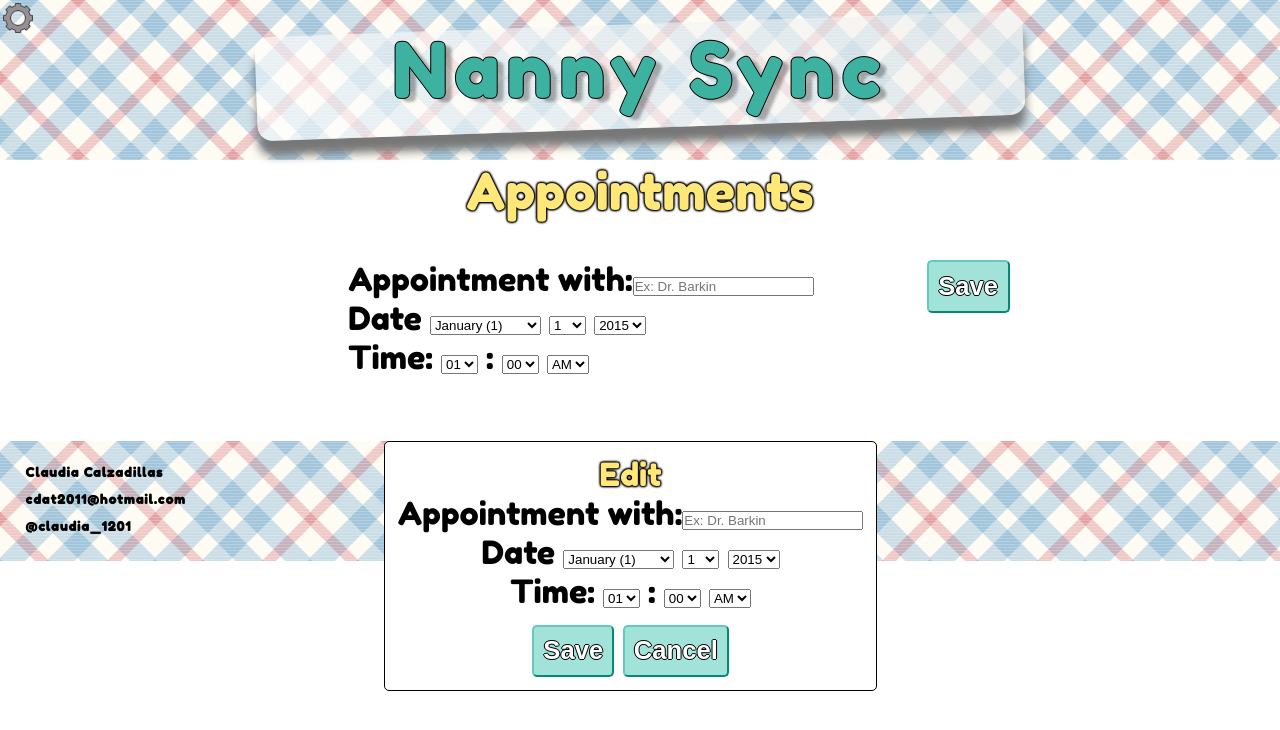
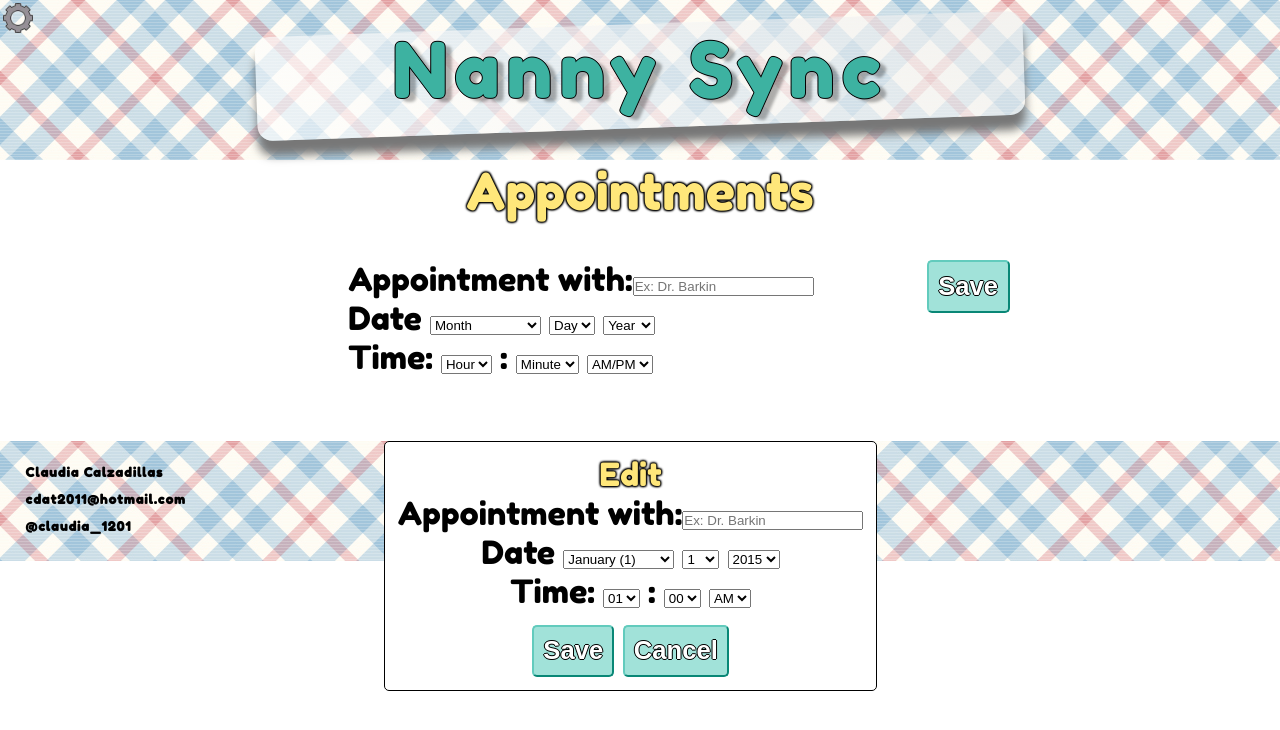
Before and after one commit to claudia1201/Nanny-Sync, a website: page public/test.html at #/appointments in a window 1280 px wide. Drawn offline with Linux system fonts and the light colour scheme; no server answers; a web font is replaced by a local one.

Commit message:
Fixed dropdowns default values

```diff
--- a/public/feedingCtrl.js
+++ b/public/feedingCtrl.js
@@ -3,6 +3,9 @@ angular.module("feedingCtrl", [])
 .controller("FeedingController", function($scope, $http){
   $scope.nameTitle = $scope.childSelection.name+ ":"
   $scope.infoView= false
+  $scope.hour = "09"
+  $scope.minute = "00"
+  $scope.time = "AM"
   /*Update feeding View*/
   var updateFeedingView = function(){
     $http.get("https://childcare-data-service.herokuapp.com/child/"+ $scope.childSelection.id + "/feeding")
--- a/public/templates/appointments.html
+++ b/public/templates/appointments.html
@@ -9,6 +9,7 @@
 			<div>
 				<span>Date</span>
 				<select ng-model="month">
+					<option class="selectPH" value='' disabled selected style='display:none;'>Month</option>
 					<option>January (1)</option>
 					<option>February (2)</option>
 					<option>March (3)</option>
@@ -23,6 +24,7 @@
 					<option>December (12)</option>
 				</select>
 				<select ng-model="day">
+					<option class="selectPH" value='' disabled selected style='display:none;'>Day</option>
 					<option>1</option>
 					<option>2</option>
 					<option>3</option>
@@ -56,6 +58,7 @@
 					<option>31</option>
 				</select>
 				<select ng-model="year">
+					<option class="selectPH" value='' disabled selected style='display:none;'>Year</option>
 					<option>2015</option>
 					<option>2016</option>
 				</select>
@@ -64,6 +67,7 @@
 				<span>Time: </span>
 					<div class="il">
 						<select ng-model="hour">
+							<option class="selectPH" value='' disabled selected style='display:none;'>Hour</option>
 							<option>01</option>
 							<option>02</option>
 							<option>03</option>
@@ -79,6 +83,7 @@
 						</select>
 						<span> : </span>
 						<select ng-model="minute">
+							<option class="selectPH" value='' disabled selected style='display:none;'>Minute</option>
 							<option>00</option>
 							<option>01</option>
 							<option>02</option>
@@ -142,6 +147,7 @@
 							<option>60</option>
 						</select>
 						<select ng-model="time">
+							<option class="selectPH" value='' disabled selected style='display:none'>AM/PM</option>
 							<option>AM</option>
 							<option>PM</option>
 						</select>
```
Also changed, not shown: public/templates/sleep.html (+6 -0 lines).
